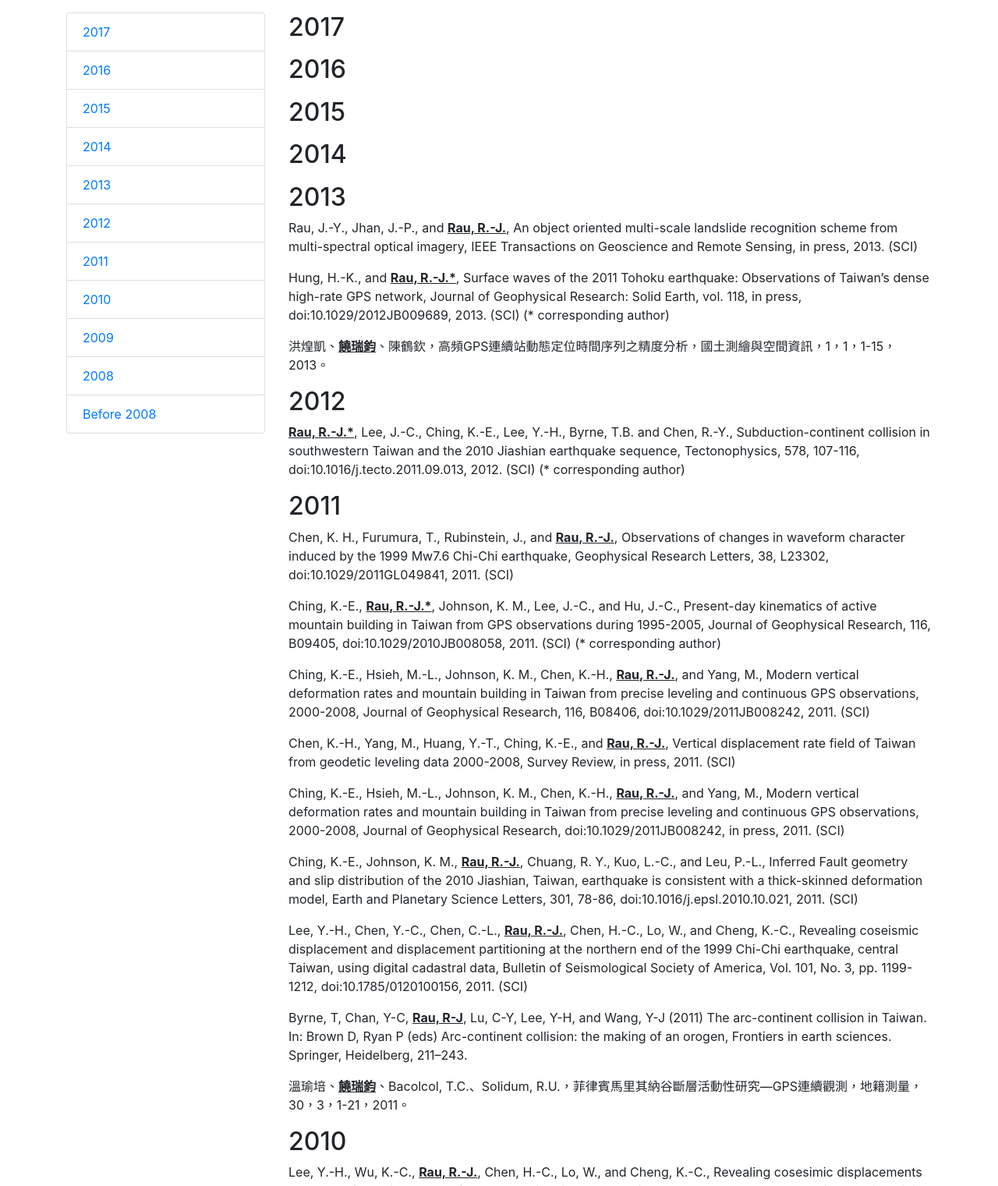
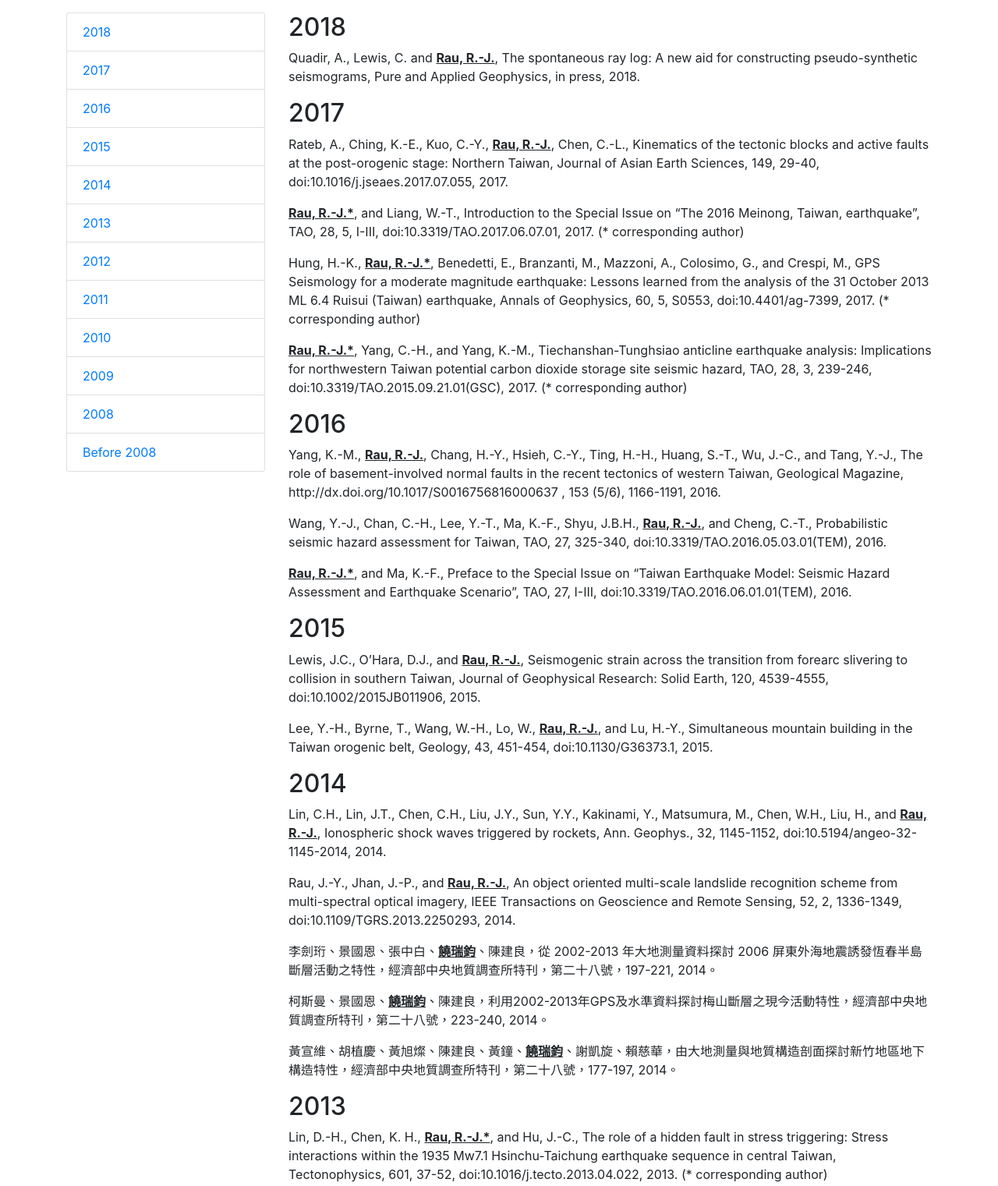
Before and after one commit to jimmytseng79/website, a website: page papers.html in a window 1280 px wide. Shown: the part 192-1713 px from the top of the page at 78% size. Drawn offline with Linux system fonts and the light colour scheme.

Commit message:
update papers to 2018

```diff
--- a/papers.html
+++ b/papers.html
@@ -72,6 +72,7 @@
         <!-- Sidebar Column -->
         <div class="col-lg-3 mb-4">
           <div class="list-group">
+            <a href="#2018" class="list-group-item">2018</a>
             <a href="#2017" class="list-group-item">2017</a>
             <a href="#2016" class="list-group-item">2016</a>
             <a href="#2015" class="list-group-item">2015</a>
@@ -87,16 +88,29 @@
         </div>
         <!-- Content Column -->
         <div class="col-lg-9 mb-4">
+          <h2 id="2018">2018</h2>
+            <p>Quadir, A., Lewis, C. and <b><u>Rau, R.-J.</b></u>, The spontaneous ray log: A new aid for constructing pseudo-synthetic seismograms, Pure and Applied Geophysics, in press, 2018.</p>
           <h2 id="2017">2017</h2>
-            <p></p>
+            <p>Rateb, A., Ching, K.-E., Kuo, C.-Y., <b><u>Rau, R.-J.</b></u>, Chen, C.-L., Kinematics of the tectonic blocks and active faults at the post-orogenic stage: Northern Taiwan, Journal of Asian Earth Sciences, 149, 29-40, doi:10.1016/j.jseaes.2017.07.055, 2017.</p>
+            <p><b><u>Rau, R.-J.*</b></u>, and Liang, W.-T., Introduction to the Special Issue on “The 2016 Meinong, Taiwan, earthquake”, TAO, 28, 5, I-III, doi:10.3319/TAO.2017.06.07.01, 2017. (* corresponding author)</p>
+            <p>Hung, H.-K., <b><u>Rau, R.-J.*</b></u>, Benedetti, E., Branzanti, M., Mazzoni, A., Colosimo, G., and Crespi, M., GPS Seismology for a moderate magnitude earthquake: Lessons learned from the analysis of the 31 October 2013 ML 6.4 Ruisui (Taiwan) earthquake, Annals of Geophysics, 60, 5, S0553, doi:10.4401/ag-7399, 2017. (* corresponding author)</p>
+            <p><b><u>Rau, R.-J.*</b></u>, Yang, C.-H., and Yang, K.-M., Tiechanshan-Tunghsiao anticline earthquake analysis: Implications for northwestern Taiwan potential carbon dioxide storage site seismic hazard, TAO, 28, 3, 239-246, doi:10.3319/TAO.2015.09.21.01(GSC), 2017. (* corresponding author)</p>
           <h2 id="2016">2016</h2>
-            <p></p>
+            <p>Yang, K.-M., <b><u>Rau, R.-J.</b></u>, Chang, H.-Y., Hsieh, C.-Y., Ting, H.-H., Huang, S.-T., Wu, J.-C., and Tang, Y.-J., The role of basement-involved normal faults in the recent tectonics of western Taiwan, Geological Magazine, http://dx.doi.org/10.1017/S0016756816000637 , 153 (5/6), 1166-1191, 2016.</p>
+            <p>Wang, Y.-J., Chan, C.-H., Lee, Y.-T., Ma, K.-F., Shyu, J.B.H., <b><u>Rau, R.-J.</b></u>, and Cheng, C.-T., Probabilistic seismic hazard assessment for Taiwan, TAO, 27, 325-340, doi:10.3319/TAO.2016.05.03.01(TEM), 2016.</p>
+            <p><b><u>Rau, R.-J.*</b></u>, and Ma, K.-F., Preface to the Special Issue on “Taiwan Earthquake Model: Seismic Hazard Assessment and Earthquake Scenario”, TAO, 27, I-III, doi:10.3319/TAO.2016.06.01.01(TEM), 2016.</p>
           <h2 id="2015">2015</h2>
-            <p></p>
+            <p>Lewis, J.C., O’Hara, D.J., and <b><u>Rau, R.-J.</b></u>, Seismogenic strain across the transition from forearc slivering to collision in southern Taiwan, Journal of Geophysical Research: Solid Earth, 120, 4539-4555, doi:10.1002/2015JB011906, 2015.</p>
+            <p>Lee, Y.-H., Byrne, T., Wang, W.-H., Lo, W., <b><u>Rau, R.-J.</b></u>, and Lu, H.-Y., Simultaneous mountain building in the Taiwan orogenic belt, Geology, 43, 451-454, doi:10.1130/G36373.1, 2015.</p>
           <h2 id="2014">2014</h2>
-            <p></p>
+            <p>Lin, C.H., Lin, J.T., Chen, C.H., Liu, J.Y., Sun, Y.Y., Kakinami, Y., Matsumura, M., Chen, W.H., Liu, H., and <b><u>Rau, R.-J.</b></u>, Ionospheric shock waves triggered by rockets, Ann. Geophys., 32, 1145-1152, doi:10.5194/angeo-32-1145-2014, 2014.</p>
+            <p>Rau, J.-Y., Jhan, J.-P., and <b><u>Rau, R.-J.</b></u>, An object oriented multi-scale landslide recognition scheme from multi-spectral optical imagery, IEEE Transactions on Geoscience and Remote Sensing, 52, 2, 1336-1349, doi:10.1109/TGRS.2013.2250293, 2014.</p>
+            <p>李劍珩、景國恩、張中白、<b><u>饒瑞鈞</b></u>、陳建良，從 2002-2013 年大地測量資料探討 2006 屏東外海地震誘發恆春半島斷層活動之特性，經濟部中央地質調查所特刊，第二十八號，197-221, 2014。</p>
+            <p>柯斯曼、景國恩、<b><u>饒瑞鈞</b></u>、陳建良，利用2002-2013年GPS及水準資料探討梅山斷層之現今活動特性，經濟部中央地質調查所特刊，第二十八號，223-240, 2014。</p>
+            <p>黃宣維、胡植慶、黃旭燦、陳建良、黃鐘、<b><u>饒瑞鈞</b></u>、謝凱旋、賴慈華，由大地測量與地質構造剖面探討新竹地區地下構造特性，經濟部中央地質調查所特刊，第二十八號，177-197, 2014。</p>
           <h2 id="2013">2013</h2>
-            <p>Rau, J.-Y., Jhan, J.-P., and <b><u>Rau, R.-J.</b></u>, An object oriented multi-scale landslide recognition scheme from multi-spectral optical imagery, IEEE Transactions on Geoscience and Remote Sensing, in press, 2013. (SCI)</p>
+            <p>Lin, D.-H., Chen, K. H., <b><u>Rau, R.-J.*</b></u>, and Hu, J.-C., The role of a hidden fault in stress triggering: Stress interactions within the 1935 Mw7.1 Hsinchu-Taichung earthquake sequence in central Taiwan, Tectonophysics, 601, 37-52, doi:10.1016/j.tecto.2013.04.022, 2013. (* corresponding author)</p>
+            <p>Chen, C.-H., Wang, C.-H., Wen, S., Yeh, T.-K., Lin, C.-H., Liu, J.-Y., Yen, H.-Y., Lin, C., <b><u>Rau, R.-J.</b></u>, and Lin, T.-W., Anomalous frequency characteristics of groundwater level before major earthquakes in Taiwan, Hydrology and Earth System Sciences, 17, 1793-1703, doi:10.5194/hess-17-1693-2013, 2013.</p>
             <p>Hung, H.-K., and <b><u>Rau, R.-J.*</b></u>, Surface waves of the 2011 Tohoku earthquake: Observations of Taiwan’s dense high-rate GPS network, Journal of Geophysical Research: Solid Earth, vol. 118, in press, doi:10.1029/2012JB009689, 2013. (SCI) (* corresponding author)</p>
             <p>洪煌凱、<b><u>饒瑞鈞</b></u>、陳鶴欽，高頻GPS連續站動態定位時間序列之精度分析，國土測繪與空間資訊，1，1，1-15，2013。</p>
           <h2 id="2012">2012</h2>
@@ -176,8 +190,8 @@
     <!-- Footer -->
     <footer class="py-5 bg-dark">
       <div class="container">
-        <p class="m-0 text-center text-white">Seismology Lab, NCKU &copy; 2017</p>
-        <p class="m-0 text-center text-white">Last update: 2017-11-27</p>
+        <p class="m-0 text-center text-white">Seismology Lab, NCKU &copy; 2018</p>
+        <p class="m-0 text-center text-white">Last update: 2018-04-18</p>
       </div>
       <!-- /.container -->
     </footer>
```
Also changed, not shown: contact.html (+3 -2 lines), eqsingal.html (+2 -2 lines), geodetic.html (+2 -2 lines), index.html (+2 -2 lines), members.html (+3 -2 lines), noise.html (+2 -2 lines), seismotectonic-project1.html (+2 -2 lines), seismotectonic.html (+2 -2 lines).
